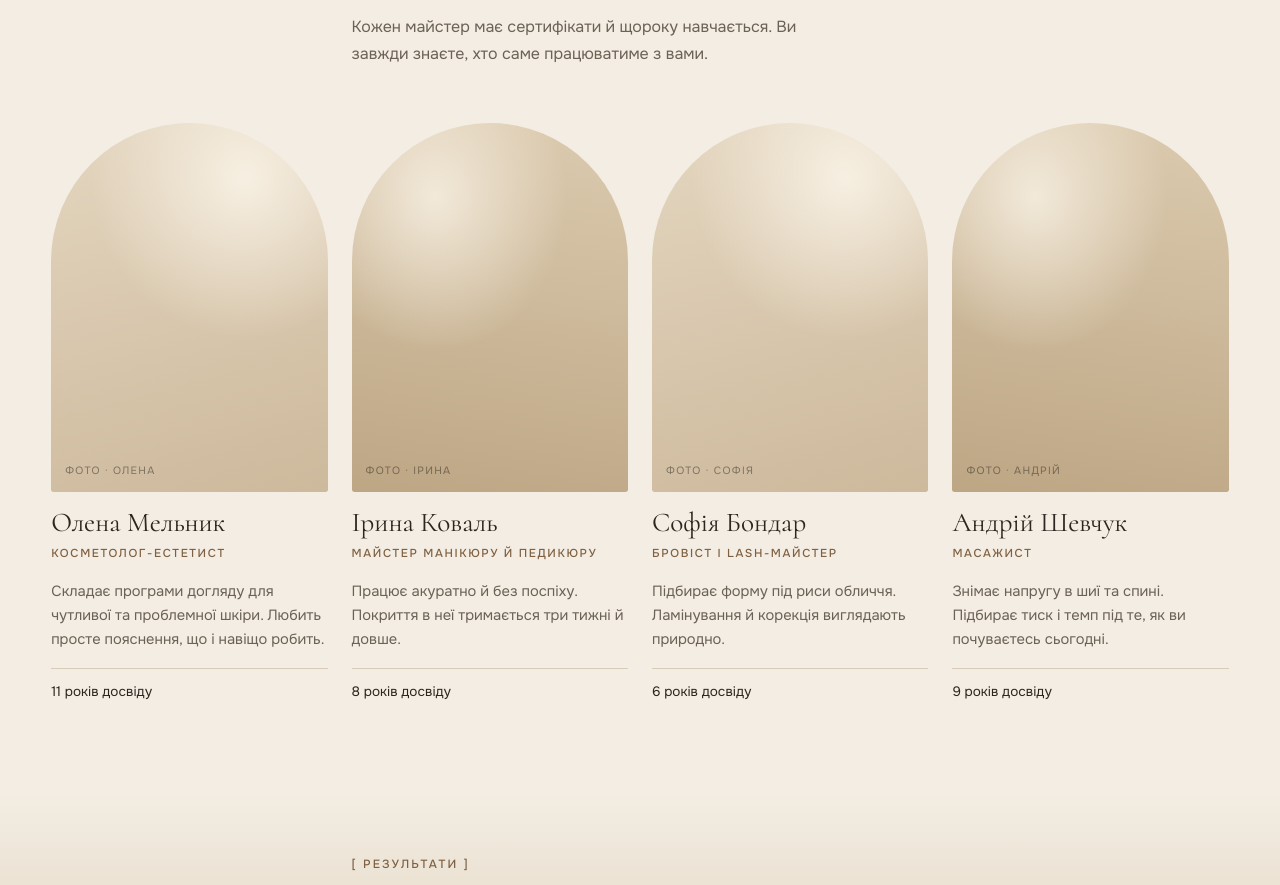
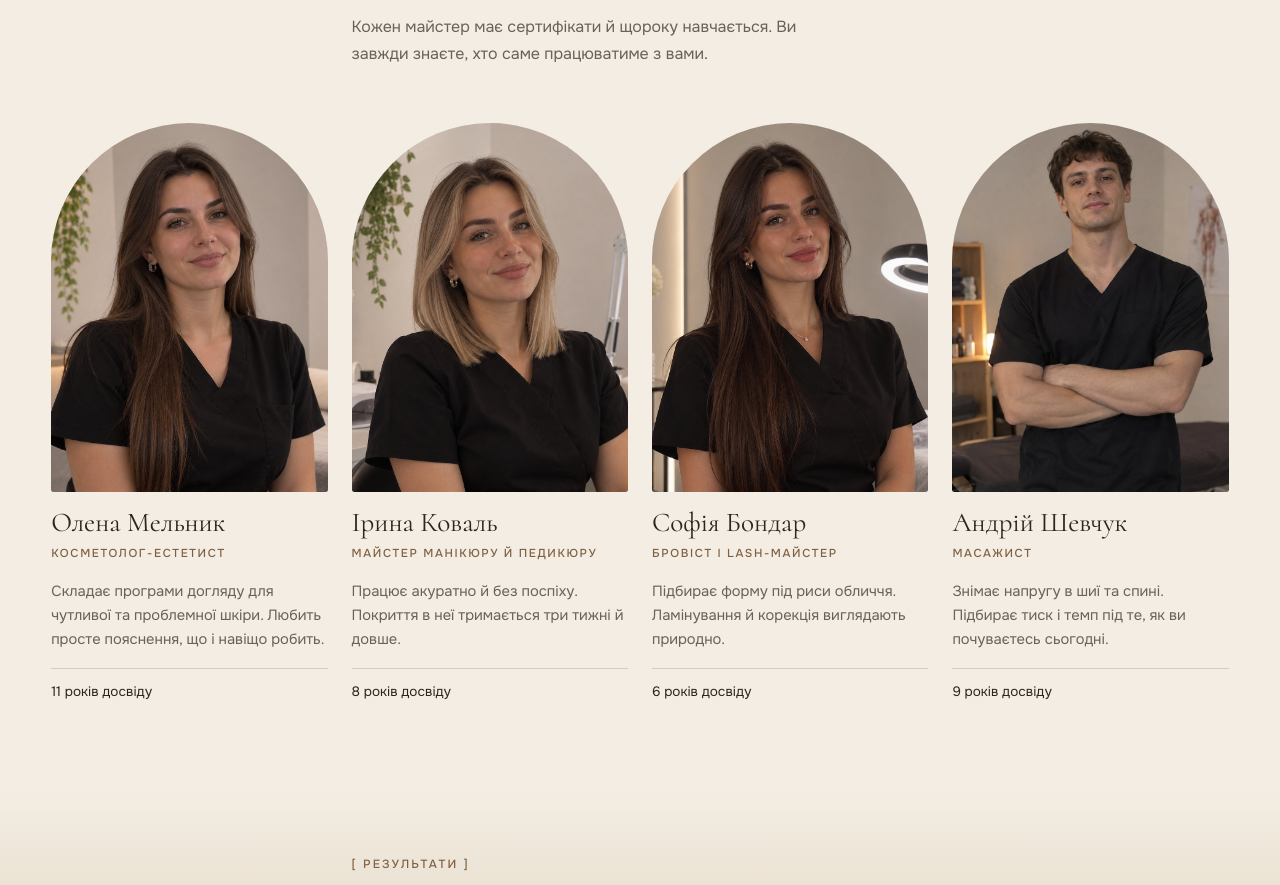
Before and after one commit to myroslava612-byte/beauty-time, a plain HTML site: page index.html in a window 1280 px wide. Shown: the part 4454-5339 px from the top of the page. Drawn offline with Linux system fonts and the light colour scheme.

Commit message:
Add files via upload

```diff
--- a/index.html
+++ b/index.html
@@ -652,25 +652,25 @@ form { display: grid; gap: 18px; }
       </div>
       <div class="masters">
         <article class="master">
-          <div class="ph arch" role="img" aria-label="Заглушка: портрет майстра" data-label="Фото · Олена"></div>
+          <div class="ph arch"><img src="master-1.jpg" alt="Олена Мельник, косметолог-естетист, у кабінеті салону" width="900" height="1200" loading="lazy"></div>
           <div><h3>Олена Мельник</h3><p class="role">Косметолог-естетист</p></div>
           <p>Складає програми догляду для чутливої та проблемної шкіри. Любить просте пояснення, що і навіщо робить.</p>
           <p class="exp">11 років досвіду</p>
         </article>
         <article class="master">
-          <div class="ph arch alt" role="img" aria-label="Заглушка: портрет майстра" data-label="Фото · Ірина"></div>
+          <div class="ph arch"><img src="master-2.jpg" alt="Ірина Коваль, майстер манікюру й педикюру, у студії" width="900" height="1200" loading="lazy"></div>
           <div><h3>Ірина Коваль</h3><p class="role">Майстер манікюру й педикюру</p></div>
           <p>Працює акуратно й без поспіху. Покриття в неї тримається три тижні й довше.</p>
           <p class="exp">8 років досвіду</p>
         </article>
         <article class="master">
-          <div class="ph arch" role="img" aria-label="Заглушка: портрет майстра" data-label="Фото · Софія"></div>
+          <div class="ph arch"><img src="master-3.jpg" alt="Софія Бондар, бровіст і lash-майстер, у кабінеті" width="900" height="1200" loading="lazy"></div>
           <div><h3>Софія Бондар</h3><p class="role">Бровіст і lash-майстер</p></div>
           <p>Підбирає форму під риси обличчя. Ламінування й корекція виглядають природно.</p>
           <p class="exp">6 років досвіду</p>
         </article>
         <article class="master">
-          <div class="ph arch alt" role="img" aria-label="Заглушка: портрет майстра" data-label="Фото · Андрій"></div>
+          <div class="ph arch"><img src="master-4.jpg" alt="Андрій Шевчук, масажист, у масажному кабінеті" width="900" height="1200" loading="lazy"></div>
           <div><h3>Андрій Шевчук</h3><p class="role">Масажист</p></div>
           <p>Знімає напругу в шиї та спині. Підбирає тиск і темп під те, як ви почуваєтесь сьогодні.</p>
           <p class="exp">9 років досвіду</p>
```
Also changed, not shown: master-1.jpg (added), master-2.jpg (added), master-3.jpg (added), master-4.jpg (added).
